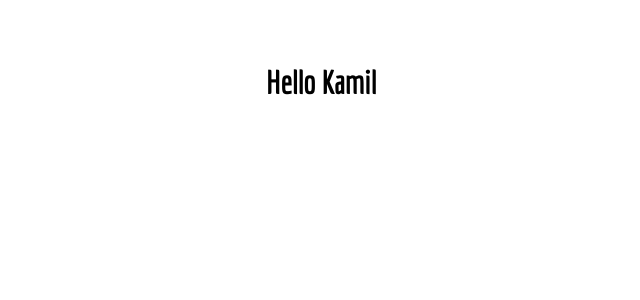
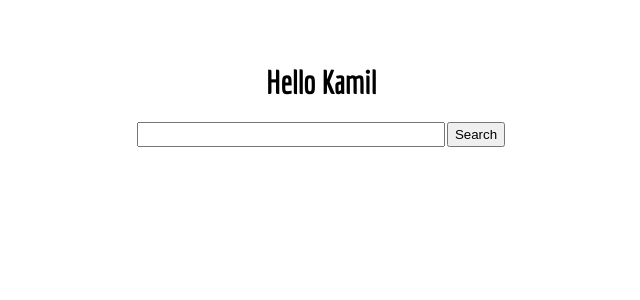
Before and after one commit to kamilkodzi/home, a React (Create React App) app: page / in a window 1280 px wide. Shown: the top 300 px of the page, without its empty margins (319-959 px from the left). Built offline with nearby package versions, Linux system fonts and the light colour scheme.

Commit message:
useState example + some function around

```diff
--- a/src/App.js
+++ b/src/App.js
@@ -3,9 +3,28 @@
 function App() {
   const[userQuery,setUserQuery]=useState('');
 
+const updateUserQuery=event=>{
+  console.log('userQuery',userQuery)
+  setUserQuery(event.target.value)
+}
+
+const handleKeyPress=event =>{
+  if (event.key==='Enter'){
+    searchQuery();
+  }
+}
+
+const searchQuery=()=>{
+  window.open(`https://google.com/search?q=${userQuery}`,'_blank');
+}
+
   return (
-    <div className="App">
+    <div className='App'>
       <h1>Hello Kamil</h1>
+      <div className='form'>
+        <input value={userQuery} onChange={updateUserQuery} onKeyPress={handleKeyPress}/>
+        <button onClick={searchQuery} >Search</button>
+      </div>
     </div>
   );
 }
```
